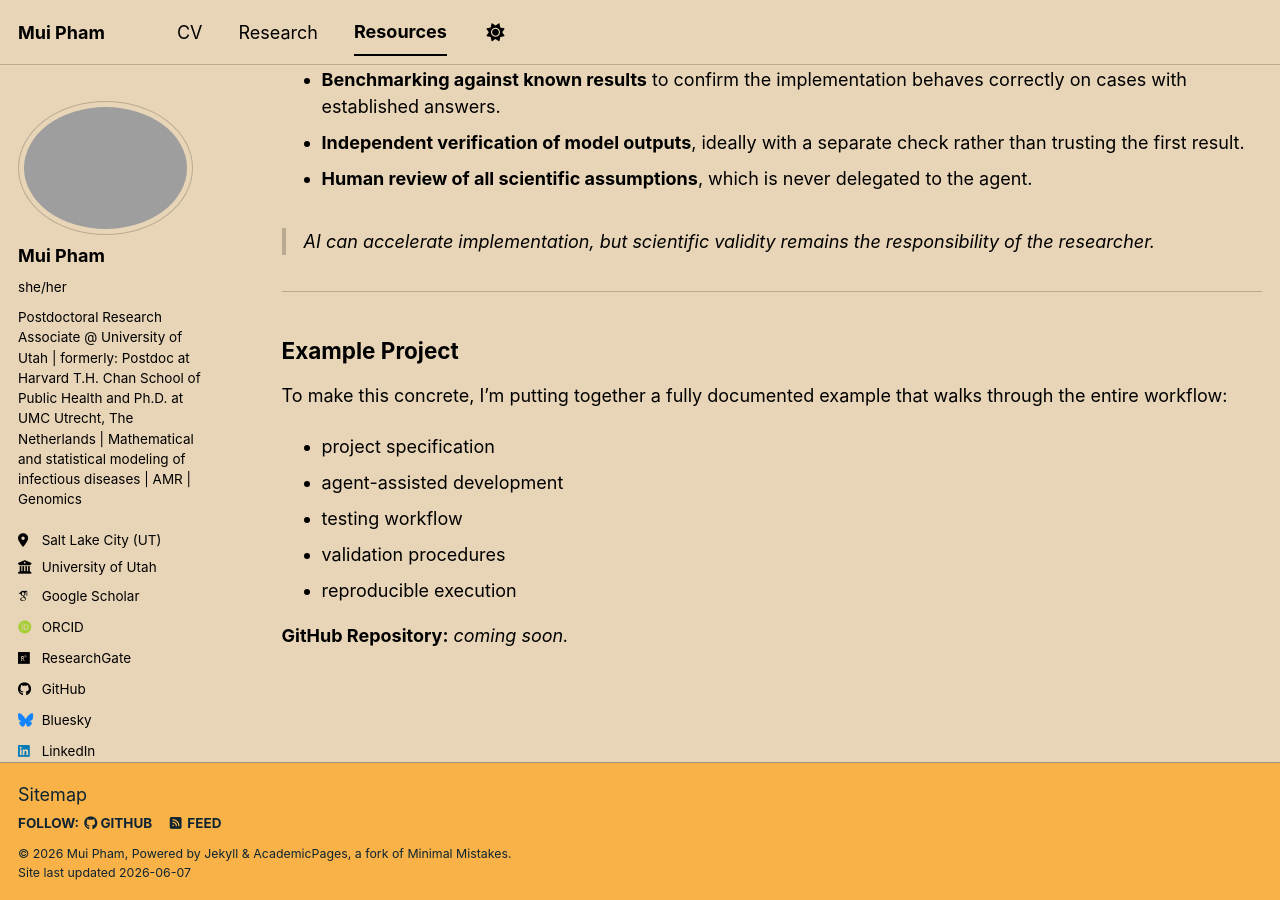
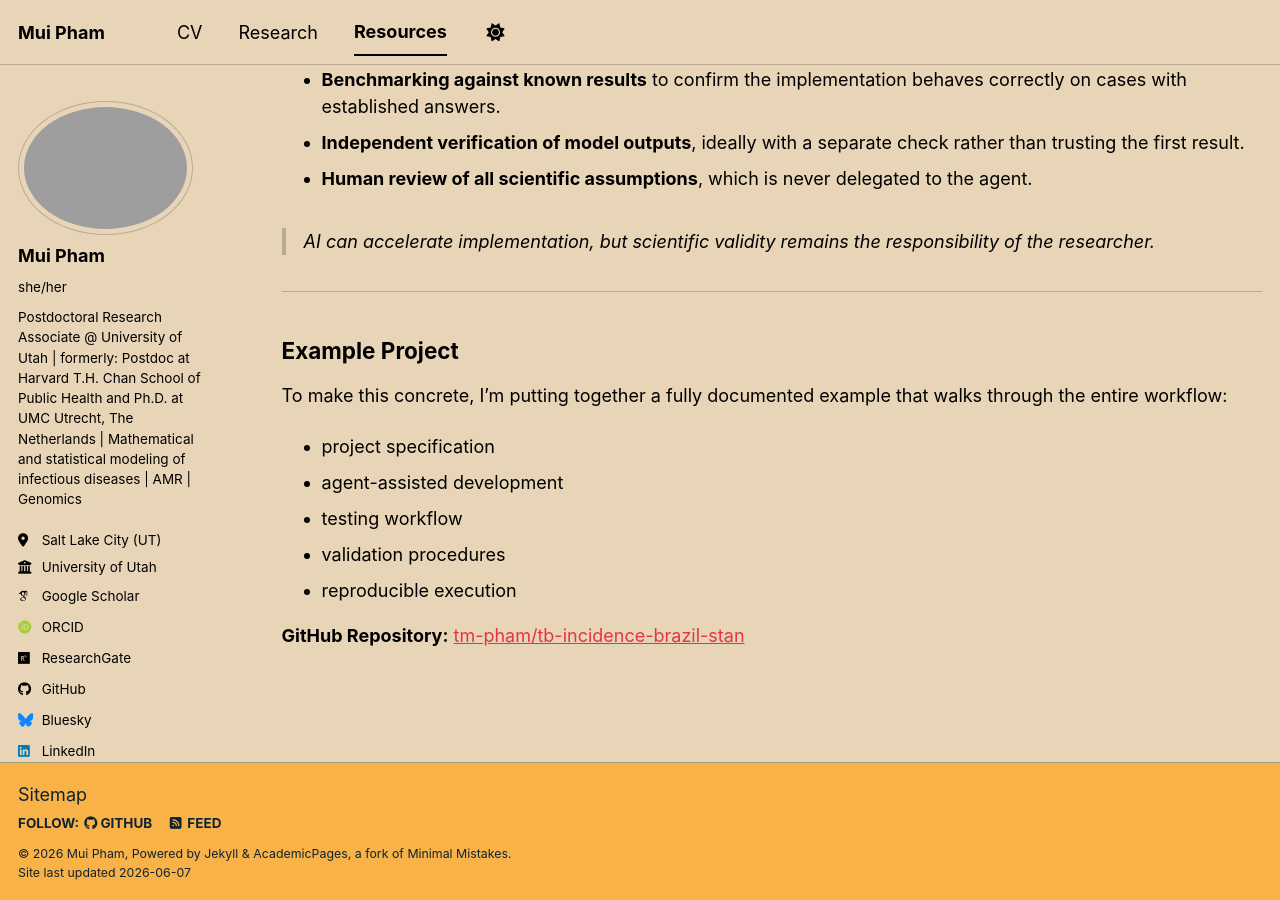
Before and after one commit to tm-pham/tm-pham.github.io, a Jekyll site: the page built from _pages/resources-ai-in-research.md, in a window 1280 px wide and 900 px high, scrolled down 3631 px. Built offline with Jekyll 4.4.1, drawn with Linux system fonts in a browser that asks for light colours; some web fonts are replaced; a script bundle is joined from its source files by our own code; library files that are not in the unit come from our copies.

Commit message:
docs: update GitHub repository link for AI in research resources

```diff
--- a/_pages/resources-ai-in-research.md
+++ b/_pages/resources-ai-in-research.md
@@ -114,4 +114,4 @@ To make this concrete, I'm putting together a fully documented example that walk
 - validation procedures
 - reproducible execution
 
-**GitHub Repository:** *coming soon.*
+**GitHub Repository:** [tm-pham/tb-incidence-brazil-stan](https://github.com/tm-pham/tb-incidence-brazil-stan)
```
